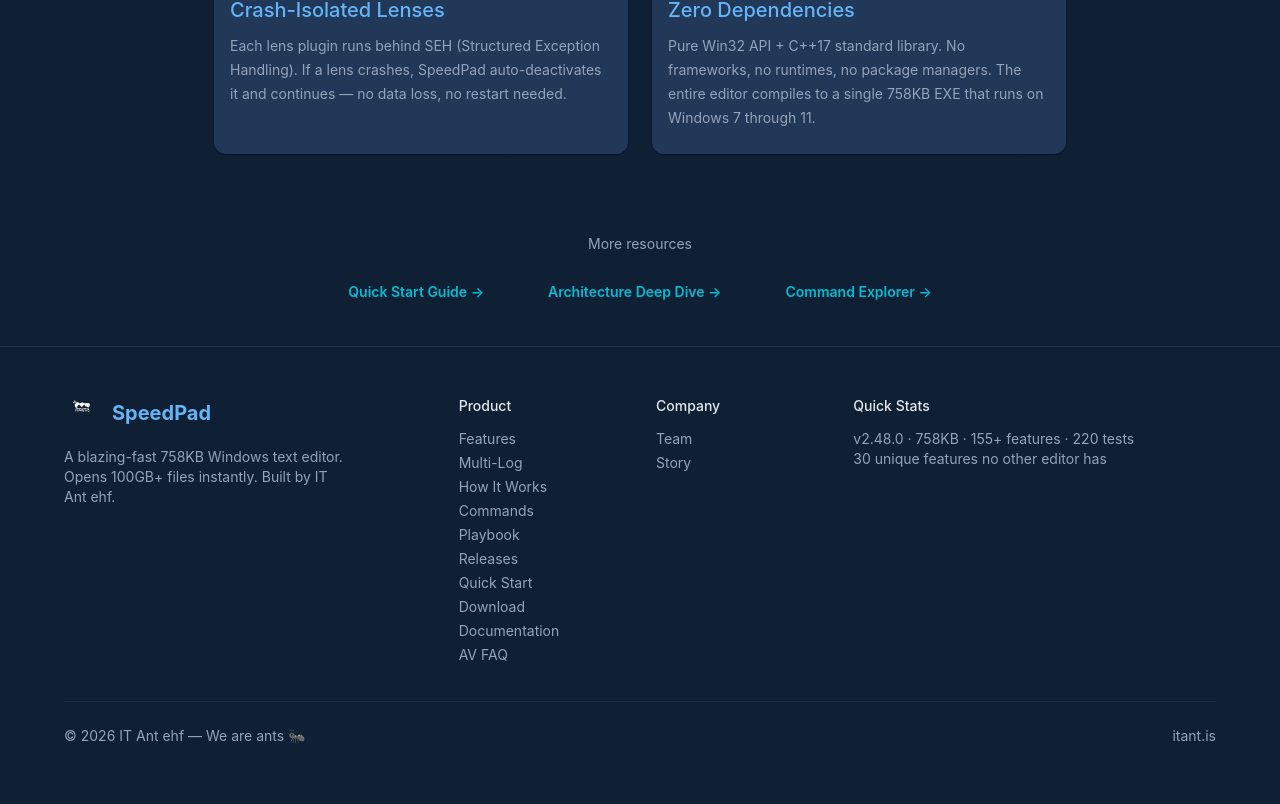
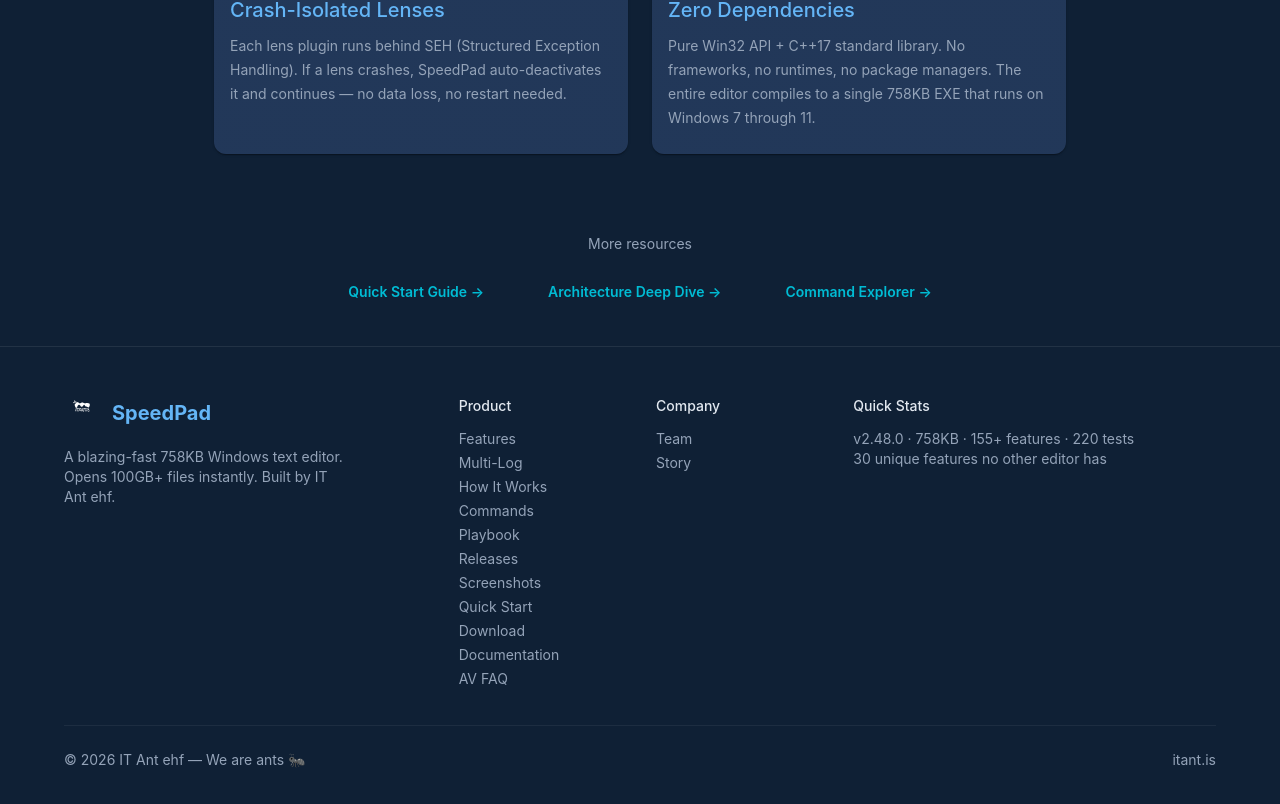
Before and after one commit to AntonSigur/AID-Speedpad-web, a Next.js app: page /docs in a window 1280 px wide. Shown: the part 8276-9080 px from the top of the page. Built offline with nearby package versions, Linux system fonts and the light colour scheme.

Commit message:
[WebDev] Add /screenshots to Footer product links
Co-authored-by: Copilot <223556219+Copilot@users.noreply.github.com>

```diff
--- a/src/components/Footer.tsx
+++ b/src/components/Footer.tsx
@@ -26,6 +26,7 @@ export default function Footer() {
               { label: "Commands", href: "/command-explorer" },
               { label: "Playbook", href: "/incident-playbook" },
               { label: "Releases", href: "/release-center" },
+              { label: "Screenshots", href: "/screenshots" },
               { label: "Quick Start", href: "/getting-started" },
               { label: "Download", href: "/download" },
               { label: "Documentation", href: "/docs" },
```
